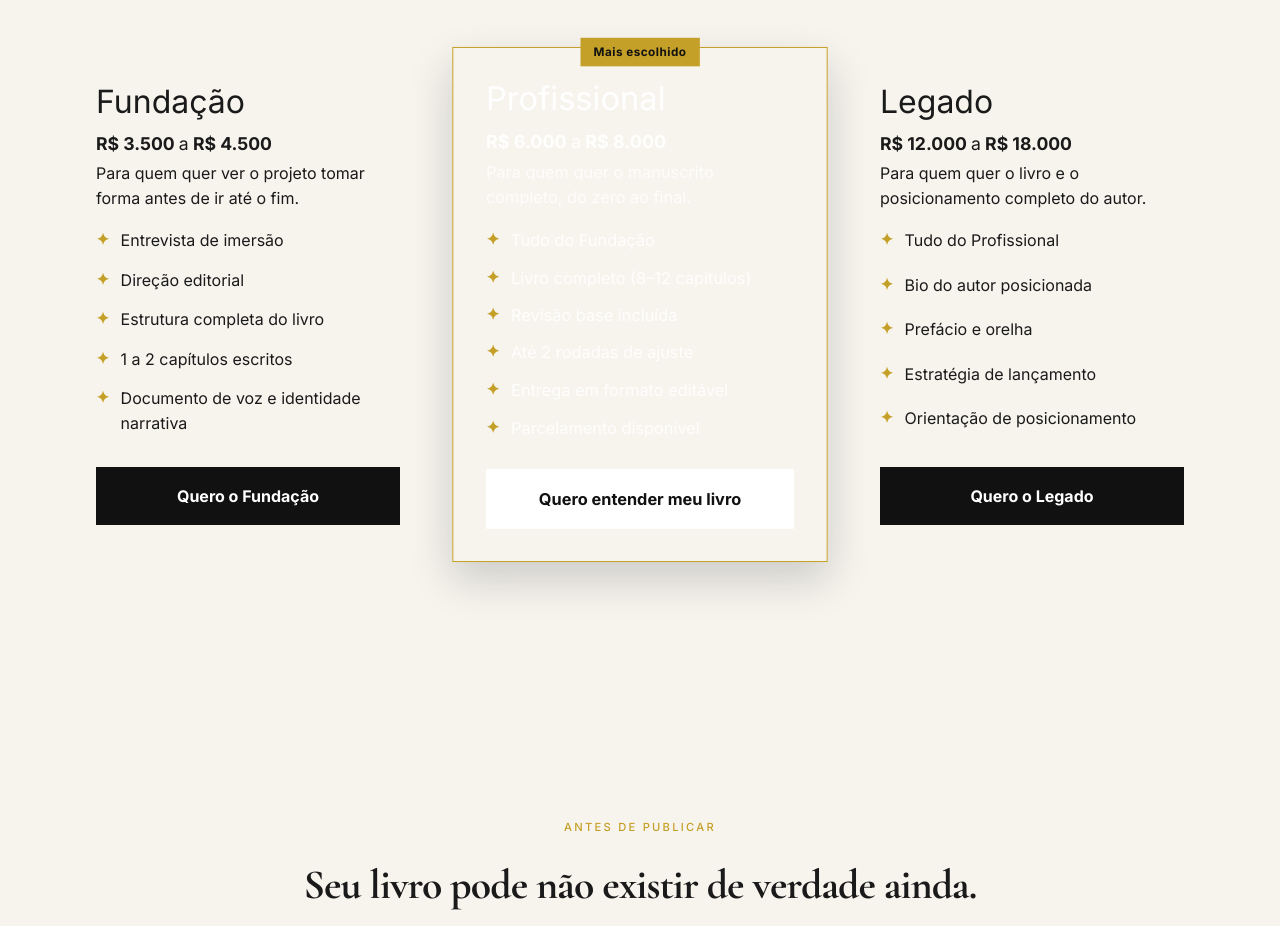
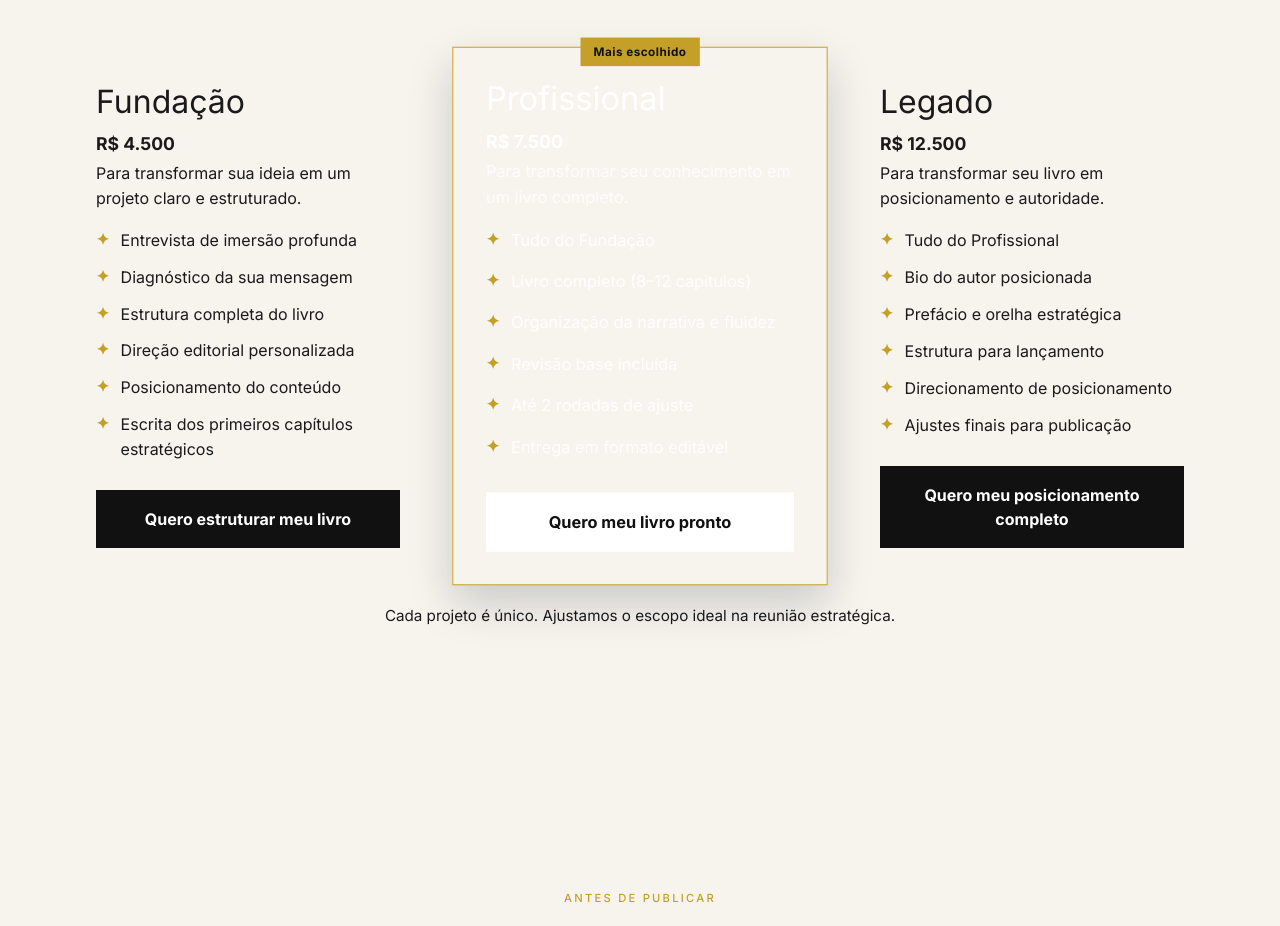
Before and after one commit to braryeditora/ghostwriting, a Next.js app: page / in a window 1280 px wide. Shown: the part 4966-5892 px from the top of the page. Built offline with nearby package versions, Linux system fonts and the light colour scheme.

Commit message:
refactor: preços fixos nos planos

```diff
--- a/components/Plans.tsx
+++ b/components/Plans.tsx
@@ -3,52 +3,54 @@ const WA = 'https://wa.me/5521983461734?text='
 const plans = [
     {
         name: 'Fundação',
-        price: 'R$ 3.500',
-        to: 'R$ 4.500',
-        desc: 'Para quem quer ver o projeto tomar forma antes de ir até o fim.',
+        price: 'R$ 4.500',
+        to: '',
+        desc: 'Para transformar sua ideia em um projeto claro e estruturado.',
         items: [
-            'Entrevista de imersão',
-            'Direção editorial',
+            'Entrevista de imersão profunda',
+            'Diagnóstico da sua mensagem',
             'Estrutura completa do livro',
-            '1 a 2 capítulos escritos',
-            'Documento de voz e identidade narrativa',
+            'Direção editorial personalizada',
+            'Posicionamento do conteúdo',
+            'Escrita dos primeiros capítulos estratégicos',
         ],
-        cta: 'Quero o Fundação',
-        msg: 'Olá, tenho interesse no plano Fundação.',
+        cta: 'Quero estruturar meu livro',
+        msg: 'Olá, quero estruturar meu livro.',
         featured: false,
     },
     {
         name: 'Profissional',
-        price: 'R$ 6.000',
-        to: 'R$ 8.000',
-        desc: 'Para quem quer o manuscrito completo, do zero ao final.',
+        price: 'R$ 7.500',
+        to: '',
+        desc: 'Para transformar seu conhecimento em um livro completo.',
         items: [
             'Tudo do Fundação',
             'Livro completo (8–12 capítulos)',
+            'Organização da narrativa e fluidez',
             'Revisão base incluída',
             'Até 2 rodadas de ajuste',
             'Entrega em formato editável',
-            'Parcelamento disponível',
         ],
-        cta: 'Quero entender meu livro',
-        msg: 'Olá, tenho interesse no plano Profissional.',
+        cta: 'Quero meu livro pronto',
+        msg: 'Olá, quero meu livro pronto.',
         featured: true,
         badge: 'Mais escolhido',
     },
     {
         name: 'Legado',
-        price: 'R$ 12.000',
-        to: 'R$ 18.000',
-        desc: 'Para quem quer o livro e o posicionamento completo do autor.',
+        price: 'R$ 12.500',
+        to: '',
+        desc: 'Para transformar seu livro em posicionamento e autoridade.',
         items: [
             'Tudo do Profissional',
             'Bio do autor posicionada',
-            'Prefácio e orelha',
-            'Estratégia de lançamento',
-            'Orientação de posicionamento',
+            'Prefácio e orelha estratégica',
+            'Estrutura para lançamento',
+            'Direcionamento de posicionamento',
+            'Ajustes finais para publicação',
         ],
-        cta: 'Quero o Legado',
-        msg: 'Olá, tenho interesse no plano Legado.',
+        cta: 'Quero meu posicionamento completo',
+        msg: 'Olá, quero meu posicionamento completo.',
         featured: false,
     },
 ]
@@ -157,7 +159,13 @@ export default function Plans() {
                                             marginBottom: '0.2rem',
                                         }}
                                     >
-                                        {plan.price} <span style={{ fontWeight: 400 }}>a</span> {plan.to}
+                                        {plan.price}
+                                        {plan.to && (
+                                            <>
+                                                {' '}
+                                                <span style={{ fontWeight: 400 }}>a</span> {plan.to}
+                                            </>
+                                        )}
                                     </div>
 
                                     <p
@@ -233,6 +241,18 @@ export default function Plans() {
                         )
                     })}
                 </div>
+
+                <p
+                    style={{
+                        marginTop: '1.5rem',
+                        textAlign: 'center',
+                        color: 'var(--color-ink-muted)',
+                        fontSize: '0.95rem',
+                        lineHeight: 1.6,
+                    }}
+                >
+                    Cada projeto é único. Ajustamos o escopo ideal na reunião estratégica.
+                </p>
             </div>
         </section>
     )
```
